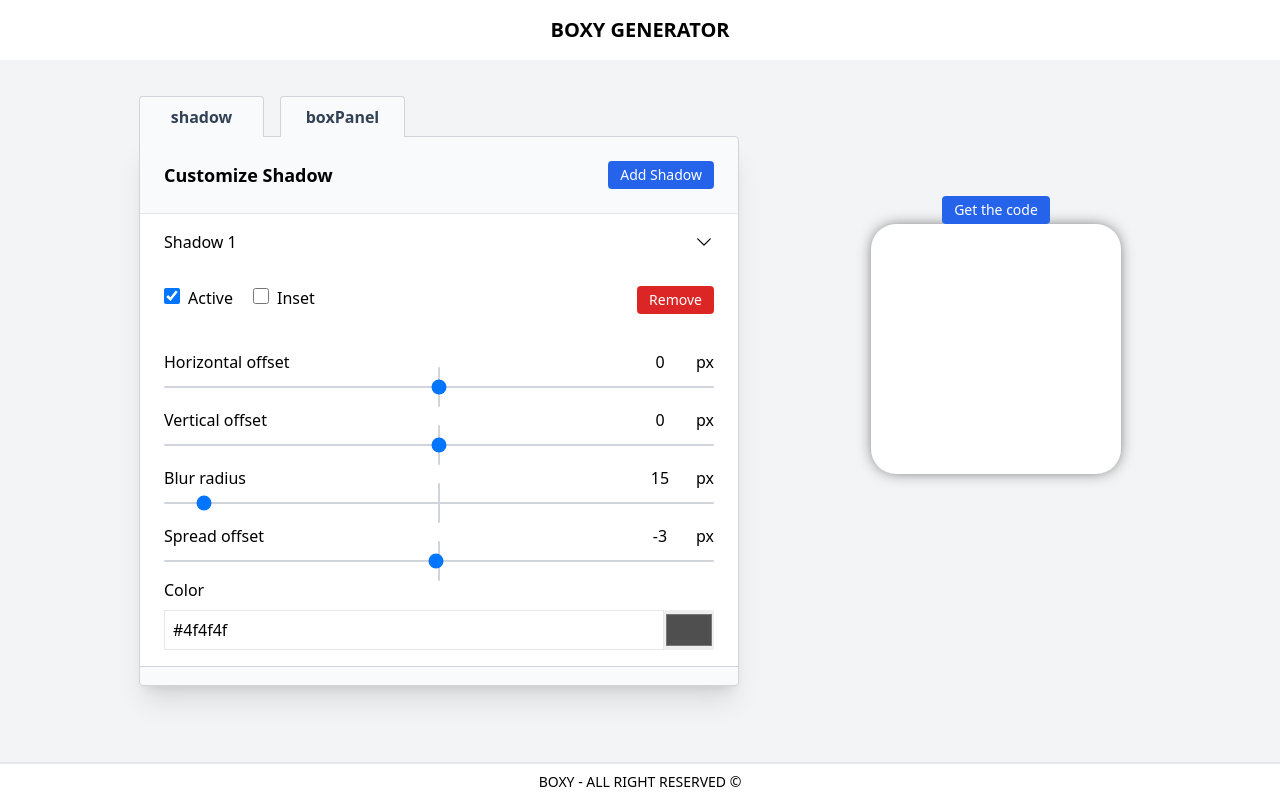
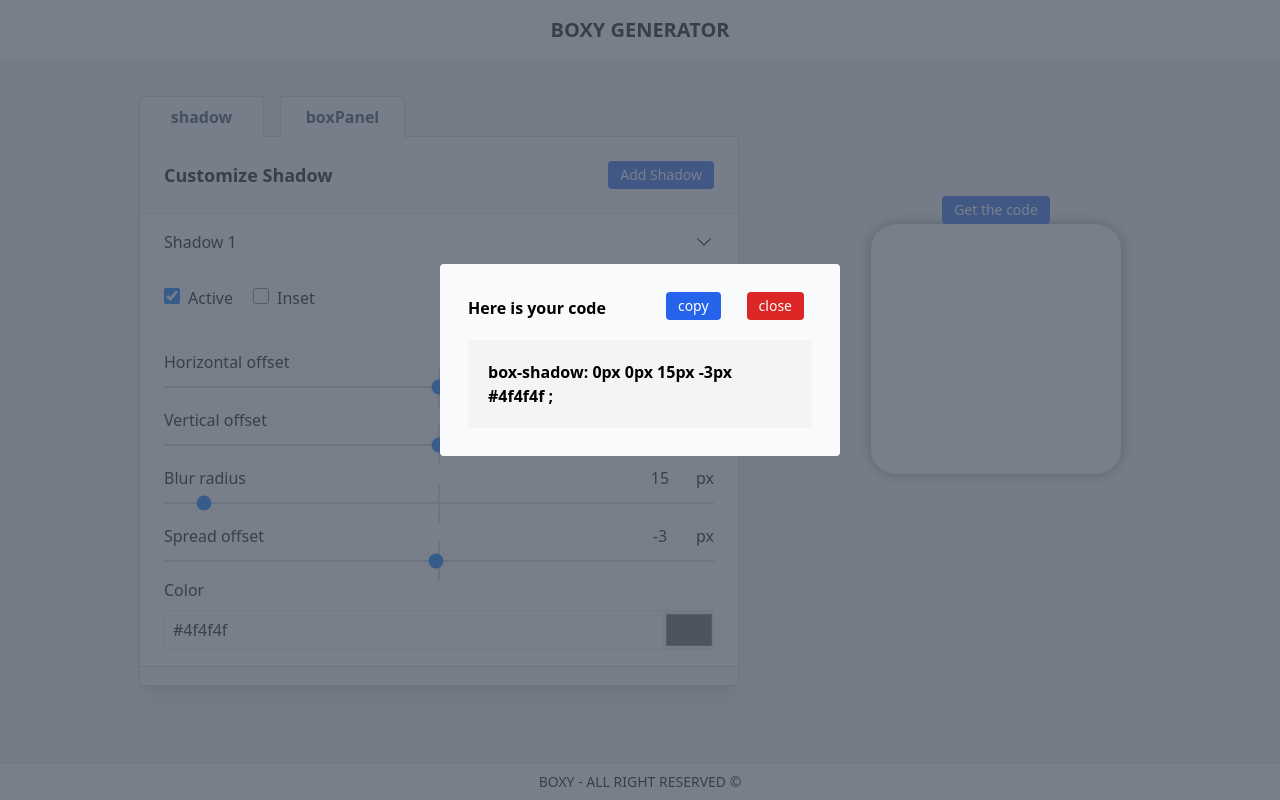
Before and after one commit to MaxMasse31/boxyProject, a React (Vite) app: page / in a window 1280 px wide. Both pictures are taken after a click on the button "Get the code". Built offline with nearby package versions, Linux system fonts and the light colour scheme.

Commit message:
créer le contenue de la modale

```diff
--- a/src/Layouts/Visualization/Modal/ModalBtn.jsx
+++ b/src/Layouts/Visualization/Modal/ModalBtn.jsx
@@ -1,6 +1,6 @@
 import { useState } from "react";
 import { createPortal } from "react-dom";
-import ModalResult from "./ModalResult"
+import ModalResult from "./ModalResult";
 
 import React from "react";
 
@@ -10,18 +10,18 @@ export default function ModalBtn() {
   return (
     <>
       <button
-      onClick={()=>setShowModal()}
-      className="relative z-0 mx-auto mt-2 py-1 px-3 text-sm rounded bg-blue-600 text-white hover:bg-blue-700">
+        onClick={() => setShowModal(true)}
+        className="relative z-0 mx-auto mt-2 py-1 px-3 text-sm rounded bg-blue-600 text-white hover:bg-blue-700"
+      >
         Get the code
       </button>
 
-      {showModal && createPortal(<ModalResult closeModal={()=>setShowModal(!showModal)}/>,document.body
-
-
-
-
-
-      )}
+      {/* Activer la modale */}
+      {showModal &&
+        createPortal(
+          <ModalResult closeModal={() => setShowModal(!showModal)} />,
+          document.body
+        )}
     </>
   );
 }
--- a/src/Layouts/Visualization/Modal/ModalResult.jsx
+++ b/src/Layouts/Visualization/Modal/ModalResult.jsx
@@ -1,7 +1,38 @@
-import React from 'react'
+import React from "react";
+import getBoxShadowValue from "../../../utils/getBoxShadowValue";
+import { useSelector } from "react-redux";
 
-export default function ModalResult() {
+export default function ModalResult({ closeModal }) {
+  const shadowValues = useSelector((state) => state.shadows);
   return (
-    <div>ModalResult</div>
-  )
+    <div
+      onClick={closeModal}
+      className="fixed z-10 inset-0 flex items-center justify-center bg-gray-600/75"
+    >
+      <div
+        onClick={(e) => e.stopPropagation()}
+        className="max-w-[400px] rounded p-7 bg-gray-50 mb-[10vh]"
+      >
+        <div className="flex items-end mb-5  ">
+          <p className="font-semibold mr-5"> Here is your code</p>
+
+          <button className="ml-10 mr-0 text-sm bg-blue-600 text-white hover:bg-blue-700 py-1 px-3 rounded  ">
+            copy
+          </button>
+
+          <button
+            onClick={closeModal}
+            className="ml-auto mr-2 text-sm bg-red-600  text-white hover:bg-red-800 py-1 px-3 rounded  "
+          >
+            close
+          </button>
+        </div>
+        <p className="rounded bg-gray-100 p-5">
+          <span className="font-semibold">
+            box-shadow: {getBoxShadowValue(shadowValues)}
+          </span>
+        </p>
+      </div>
+    </div>
+  );
 }
```
